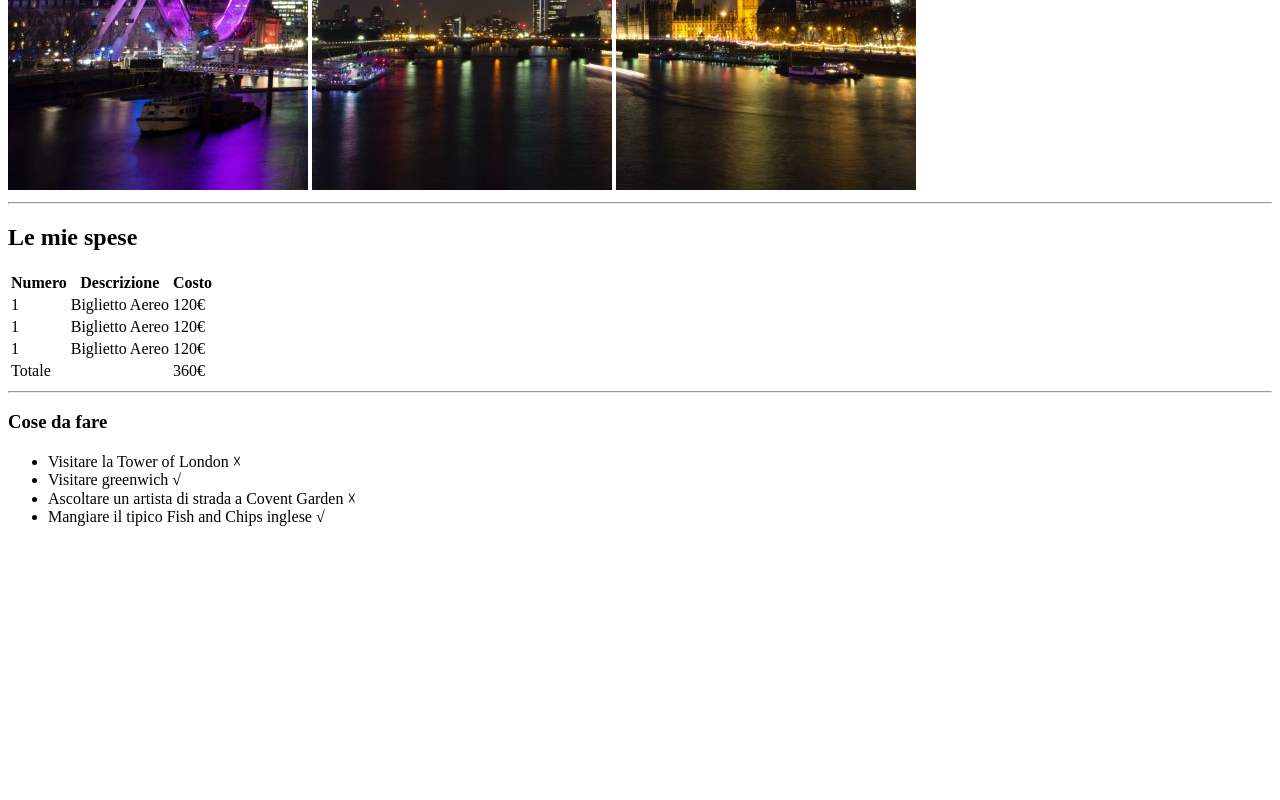
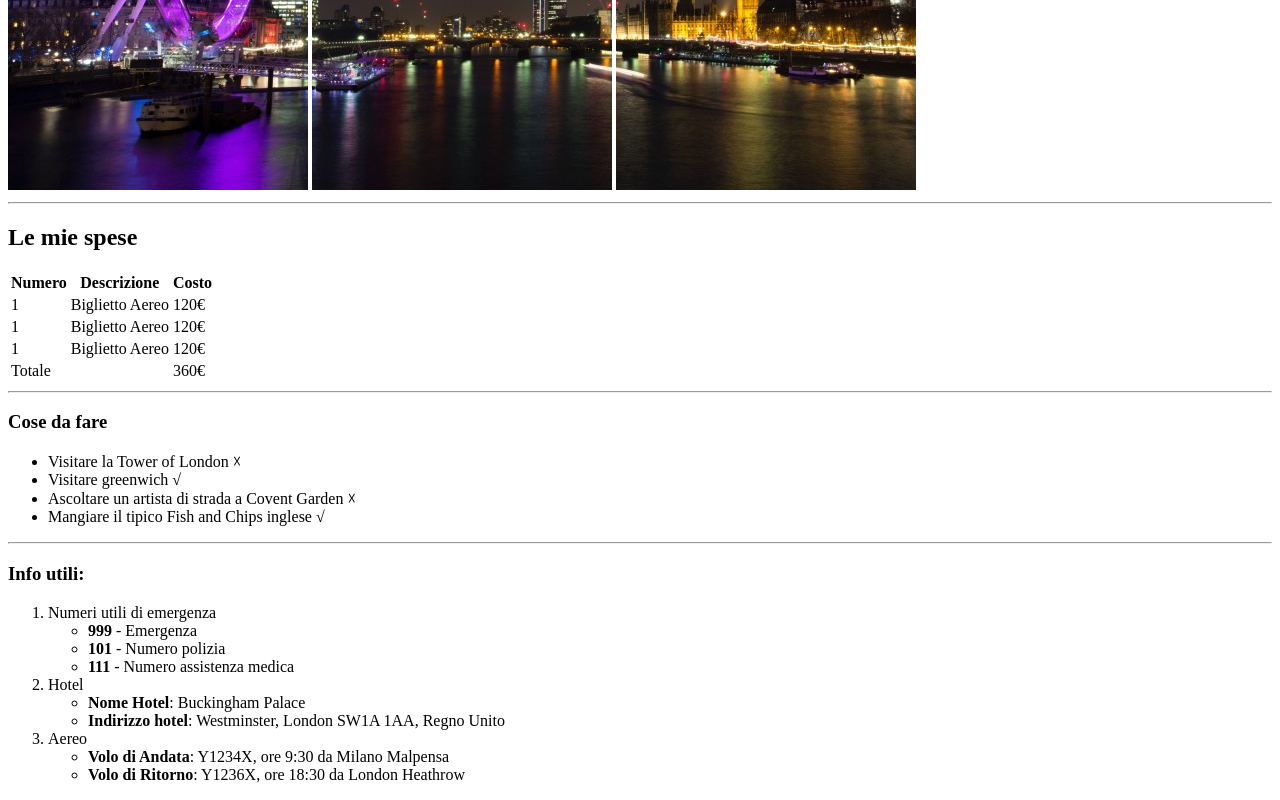
Before and after one commit to matteocicigoi/html-london-trip, a plain HTML site: page index.html in a window 1280 px wide. Shown: the part 490-1290 px from the top of the page. Before the commit the page ends 1032 px from the top, so only its background shows below. Drawn offline with Linux system fonts and the light colour scheme.

Commit message:
feat: sezione info utili

```diff
--- a/index.html
+++ b/index.html
@@ -67,6 +67,33 @@
             </ul>
         </section>
         <!-- Fine Lista con cose da fare -->
+        <hr>
+        <!-- Lista info utili-->
+        <section>
+            <h3>Info utili:</h3>
+            <ol>
+                <li>Numeri utili di emergenza
+                    <ul>
+                        <li><strong>999</strong> - Emergenza</li>
+                        <li><strong>101</strong> - Numero polizia</li>
+                        <li><strong>111</strong> - Numero assistenza medica</li>
+                    </ul>
+                </li>
+                <li>Hotel
+                    <ul>
+                        <li><strong>Nome Hotel</strong>: Buckingham Palace</li>
+                        <li><strong>Indirizzo hotel</strong>: Westminster, London SW1A 1AA, Regno Unito</li>
+                    </ul>
+                </li>
+                <li>Aereo
+                    <ul>
+                        <li><strong>Volo di Andata</strong>: Y1234X, ore 9:30 da Milano Malpensa</li>
+                        <li><strong>Volo di Ritorno</strong>: Y1236X, ore 18:30 da London Heathrow</li>
+                    </ul>
+                </li>
+            </ol>
+        </section>
+        <!-- Fine Lista info utili-->
     </main>
 </body>
 
```
